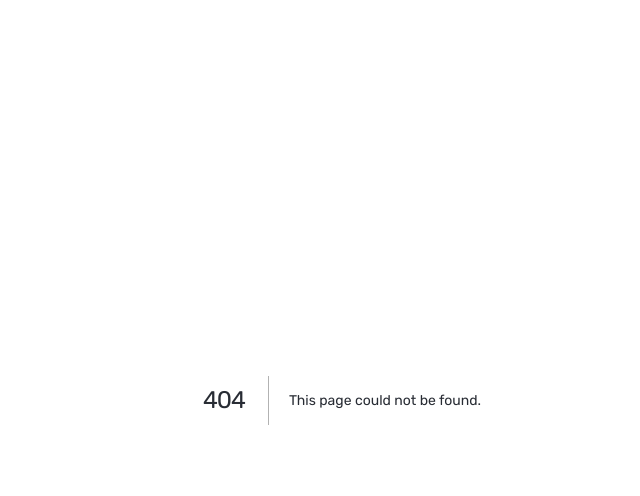
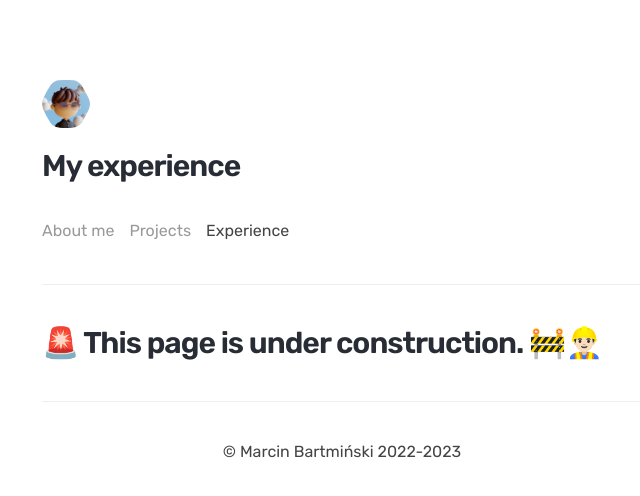
Before and after one commit to mbdjj/website, a Next.js app: page /experience in a window 1280 px wide. Before the commit this address had no page. Shown: the top 496 px of the page, without its empty margins (298-938 px from the left). Built offline with nearby package versions, Linux system fonts and the light colour scheme.

Commit message:
:construction: Add experience page

```diff
--- a/components/Nav/Nav.js
+++ b/components/Nav/Nav.js
@@ -24,6 +24,9 @@ function getNavTitle(selected) {
     case "projects":
       return "My projects";
       break;
+    case "experience":
+      return "My experience";
+      break;
     default:
       return "Marcin Bartmiński";
   }
@@ -41,6 +44,8 @@ export default function Nav(props) {
     case "projects":
       selectedArray[1] = "selected";
       break;
+    case "experience":
+      selectedArray[2] = "selected";
   }
 
   useEffect(() => {
@@ -112,6 +117,13 @@ export default function Nav(props) {
               </Link>
             </p>
           </div>
+          <div>
+            <p>
+              <Link className={"navLink " + selectedArray[2]} href="/experience">
+                Experience
+              </Link>
+            </p>
+          </div>
         </nav>
       </div>
       <div style={{ height: 0, width: 0 }}>
--- /dev/null
+++ b/pages/experience.js
@@ -0,0 +1,28 @@
+import Head from "next/head";
+import SiteLayout from "../components/SiteLayout/SiteLayout";
+import Nav from "../components/Nav/Nav";
+import Footer from "../components/Footer/Footer";
+import Construction from "../components/Construction/Construction";
+import styles from "../styles/Experience.module.css";
+
+export default function Experience() {
+  return (
+    <>
+      <Head>
+        <title>Experience</title>
+        <meta name="description" content="My experience and places I worked in." />
+        <meta name="viewport" content="width=device-width, initial-scale=1" />
+        <link rel="icon" href="/favicon.png" />
+      </Head>
+      <SiteLayout>
+        <Nav selectedItem="experience" />
+        <div className="line"></div>
+
+        <Construction />
+
+        <div className="line"></div>
+        <Footer />
+      </SiteLayout>
+    </>
+  );
+}
```
Also changed, not shown: styles/Experience.module.css (added).
